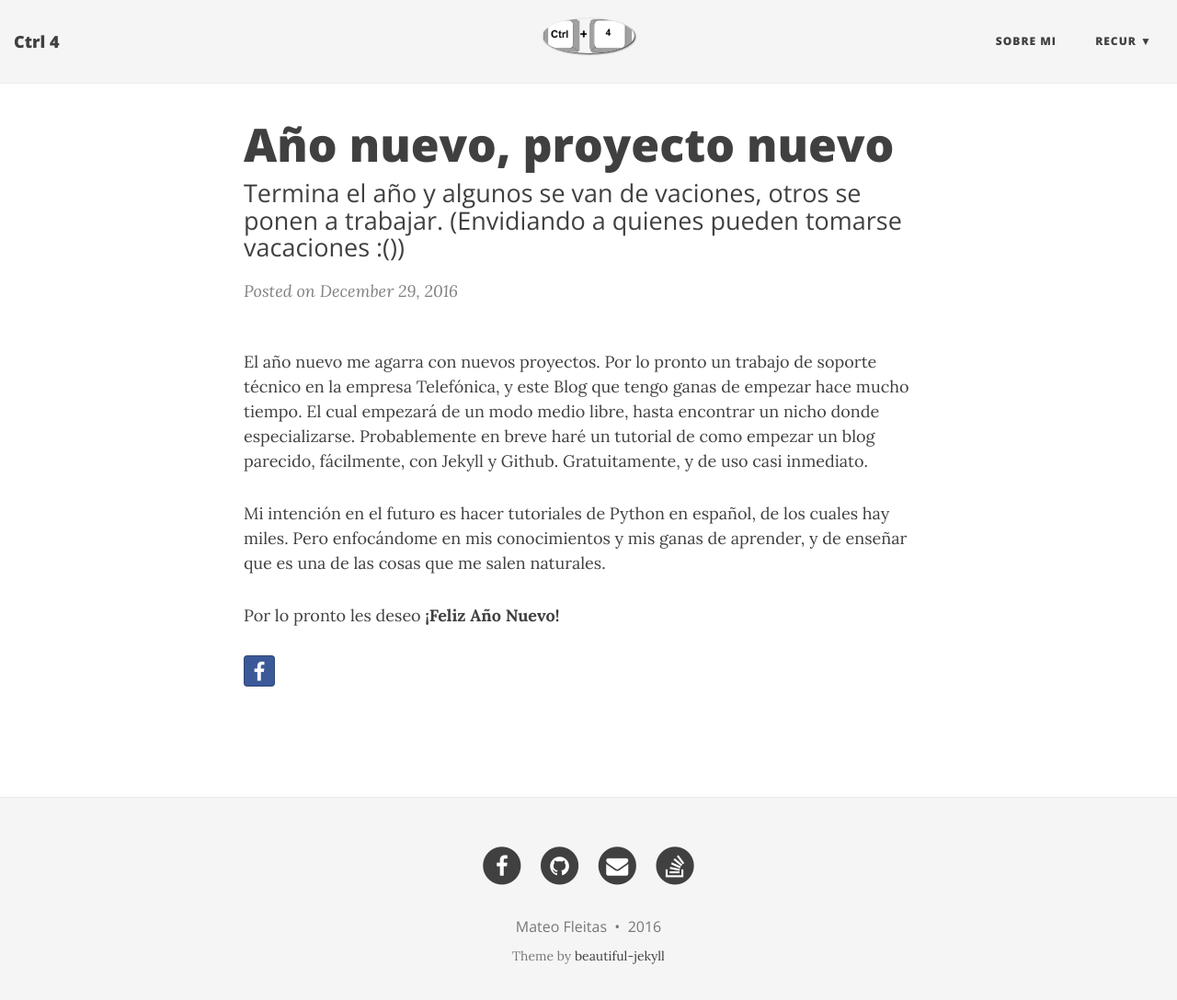
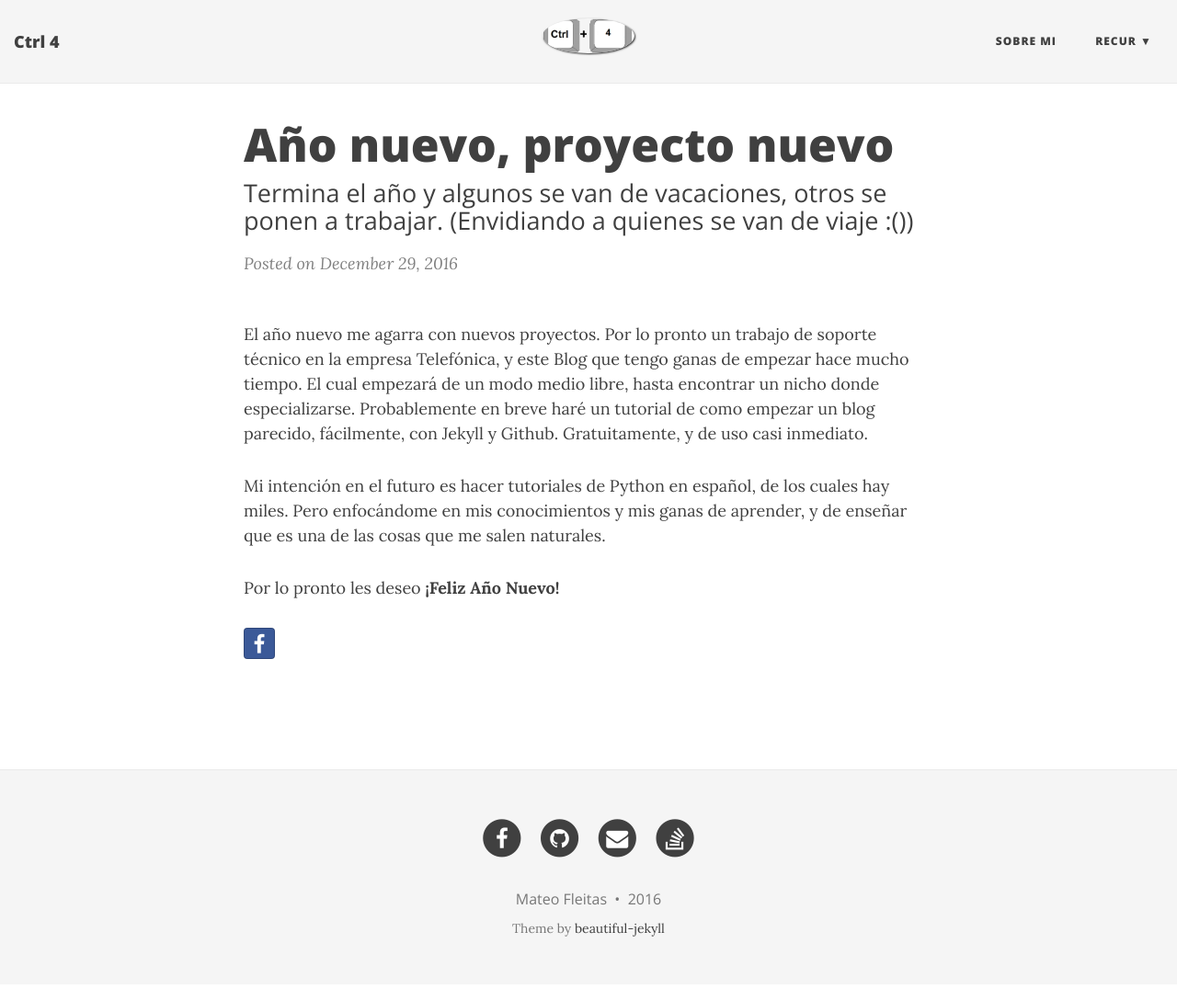
Before and after one commit to Ctrl4/ctrl4.github.io, a Jekyll site: the page built from _posts/2016-12-29-Fin-de-un-año.md, in a window 1280 px wide and 1101 px high. Shown: the top 1088 px of the window at 92% size. Built offline with Jekyll 4.4.1, drawn with Linux system fonts in a browser that asks for light colours; nearby versions of some CDN libraries.

Commit message:
errores ortográficos

```diff
--- a/_posts/2016-12-29-Fin-de-un-año.md
+++ b/_posts/2016-12-29-Fin-de-un-año.md
@@ -1,7 +1,7 @@
 ---
 layout: post
 title: Año nuevo, proyecto nuevo
-subtitle: Termina el año y algunos se van de vaciones, otros se ponen a trabajar. (Envidiando a quienes pueden tomarse vacaciones :())
+subtitle: Termina el año y algunos se van de vacaciones, otros se ponen a trabajar. (Envidiando a quienes se van de viaje :())
 ---
 
 
```
